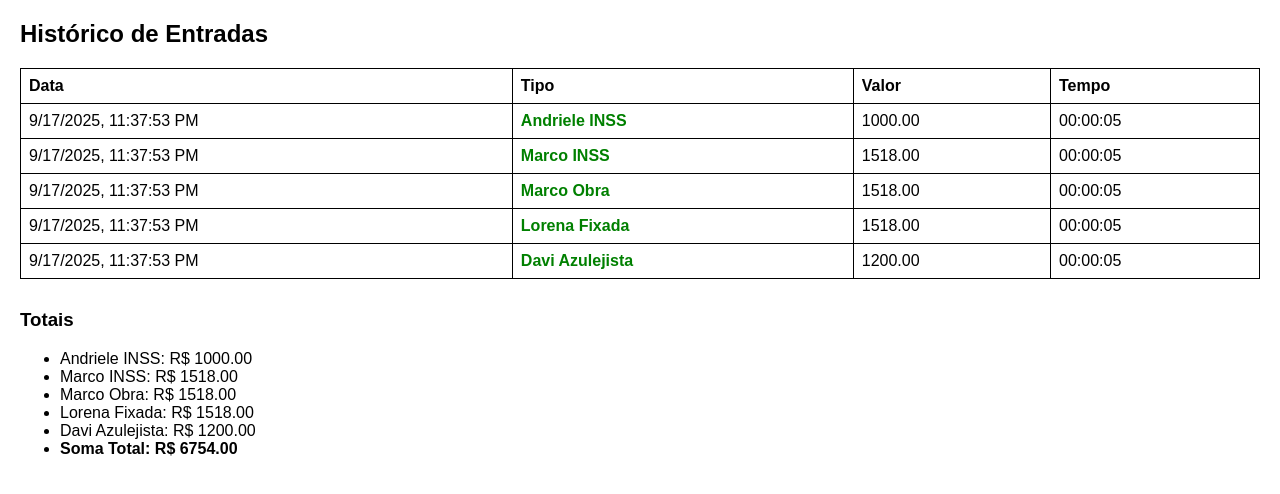
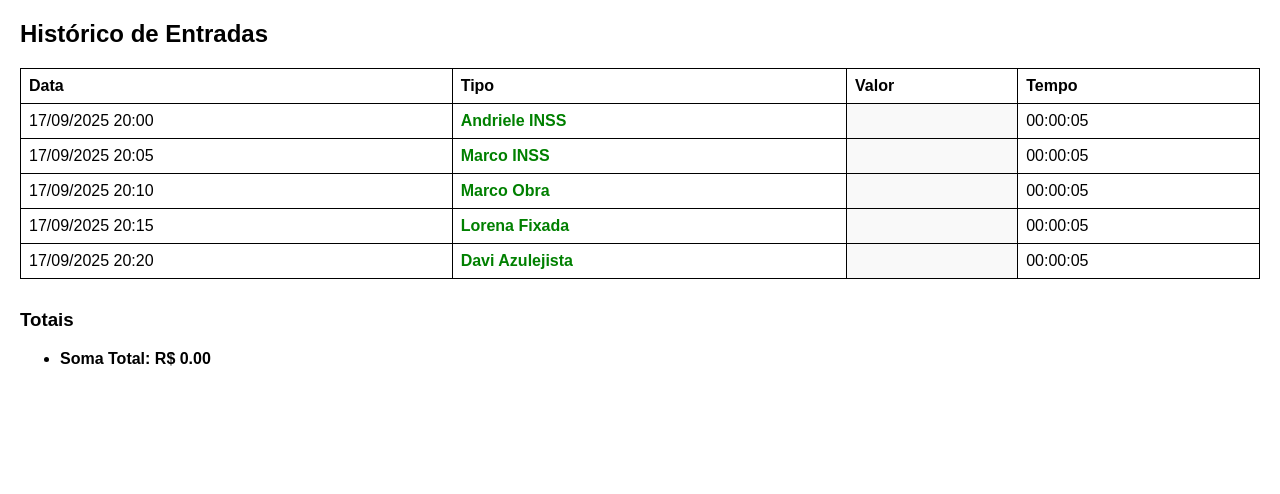
Before and after one commit to 9481A24/Contabilidade, a plain HTML site: page index.html in a window 1280 px wide. Drawn offline with Linux system fonts and the light colour scheme.

Commit message:
Update index.html

```diff
--- a/index.html
+++ b/index.html
@@ -10,6 +10,7 @@
   th, td { border: 1px solid #000; padding: 8px; text-align: left; }
   h3 { margin-top: 30px; }
   .ativo { color: green; font-weight: bold; }
+  td[contenteditable="true"] { background-color: #f9f9f9; }
 </style>
 </head>
 <body>
@@ -23,25 +24,48 @@
     <th>Valor</th>
     <th>Tempo</th>
   </tr>
+  <tr>
+    <td>17/09/2025 20:00</td>
+    <td class="ativo">Andriele INSS</td>
+    <td contenteditable="true"></td>
+    <td class="cronometro">00:00:00</td>
+  </tr>
+  <tr>
+    <td>17/09/2025 20:05</td>
+    <td class="ativo">Marco INSS</td>
+    <td contenteditable="true"></td>
+    <td class="cronometro">00:00:00</td>
+  </tr>
+  <tr>
+    <td>17/09/2025 20:10</td>
+    <td class="ativo">Marco Obra</td>
+    <td contenteditable="true"></td>
+    <td class="cronometro">00:00:00</td>
+  </tr>
+  <tr>
+    <td>17/09/2025 20:15</td>
+    <td class="ativo">Lorena Fixada</td>
+    <td contenteditable="true"></td>
+    <td class="cronometro">00:00:00</td>
+  </tr>
+  <tr>
+    <td>17/09/2025 20:20</td>
+    <td class="ativo">Davi Azulejista</td>
+    <td contenteditable="true"></td>
+    <td class="cronometro">00:00:00</td>
+  </tr>
 </table>
 
 <h3>Totais</h3>
-<ul id="totais"></ul>
+<ul id="totais">
+  <li id="somaTotal" style="font-weight:bold;">Soma Total: R$ 0.00</li>
+</ul>
 
 <script>
-const entradas = [
-  { tipo: "Andriele INSS", valor: 1000 },
-  { tipo: "Marco INSS", valor: 1518 },
-  { tipo: "Marco Obra", valor: 1518 },
-  { tipo: "Lorena Fixada", valor: 1518 },
-  { tipo: "Davi Azulejista", valor: 1200 }
-];
-
-const totais = {};
-let somaTotal = 0;
-
-const tabela = document.getElementById('tabelaEntradas');
-const ulTotais = document.getElementById('totais');
+// Cronômetro
+const linhasCronometro = document.querySelectorAll('.cronometro');
+const inicios = [];
+linhasCronometro.forEach(linha => inicios.push(new Date()));
 
 function formatarTempo(segundos) {
   const h = String(Math.floor(segundos / 3600)).padStart(2,'0');
@@ -50,50 +74,31 @@ function formatarTempo(segundos) {
   return `${h}:${m}:${s}`;
 }
 
-const linhasData = []; // para salvar a hora de cada entrada
+setInterval(() => {
+  const agora = new Date();
+  linhasCronometro.forEach((linha, i) => {
+    const segundosPassados = Math.floor((agora - inicios[i])/1000);
+    linha.innerText = formatarTempo(segundosPassados);
+  });
+}, 1000);
 
-entradas.forEach(entrada => {
-  const novaLinha = tabela.insertRow();
-  const celulaData = novaLinha.insertCell(0);
-  const celulaTipo = novaLinha.insertCell(1);
-  const celulaValor = novaLinha.insertCell(2);
-  const celulaTempo = novaLinha.insertCell(3);
+// Soma automática dos valores que você digitar
+const valoresCells = document.querySelectorAll('td[contenteditable="true"]');
+const somaTotalElem = document.getElementById('somaTotal');
 
-  const dataAtual = new Date();
-  celulaData.innerText = dataAtual.toLocaleString();
-  celulaTipo.innerText = entrada.tipo;
-  celulaValor.innerText = entrada.valor.toFixed(2);
-  celulaTipo.classList.add('ativo');
-
-  // Armazena o horário inicial para o cronômetro
-  linhasData.push({ linha: celulaTempo, inicio: dataAtual });
-
-  // Calcula total por tipo
-  totais[entrada.tipo] = (totais[entrada.tipo] || 0) + entrada.valor;
-  somaTotal += entrada.valor;
-});
-
-// Exibe totais por tipo
-for(const tipo in totais){
-  const li = document.createElement('li');
-  li.innerText = `${tipo}: R$ ${totais[tipo].toFixed(2)}`;
-  ulTotais.appendChild(li);
+function atualizarSoma() {
+  let soma = 0;
+  valoresCells.forEach(cell => {
+    const valor = parseFloat(cell.innerText.replace(',', '.'));
+    if(!isNaN(valor)) soma += valor;
+  });
+  somaTotalElem.innerText = `Soma Total: R$ ${soma.toFixed(2)}`;
 }
 
-// Exibe soma geral
-const liTotal = document.createElement('li');
-liTotal.innerText = `Soma Total: R$ ${somaTotal.toFixed(2)}`;
-liTotal.style.fontWeight = 'bold';
-ulTotais.appendChild(liTotal);
-
-// Atualiza cronômetro a cada segundo
-setInterval(() => {
-  const agora = new Date();
-  linhasData.forEach(item => {
-    const segundosPassados = Math.floor((agora - item.inicio)/1000);
-    item.linha.innerText = formatarTempo(segundosPassados);
-  });
-}, 1000);
+// Atualiza soma sempre que digitar algo
+valoresCells.forEach(cell => {
+  cell.addEventListener('input', atualizarSoma);
+});
 </script>
 
 </body>
```
